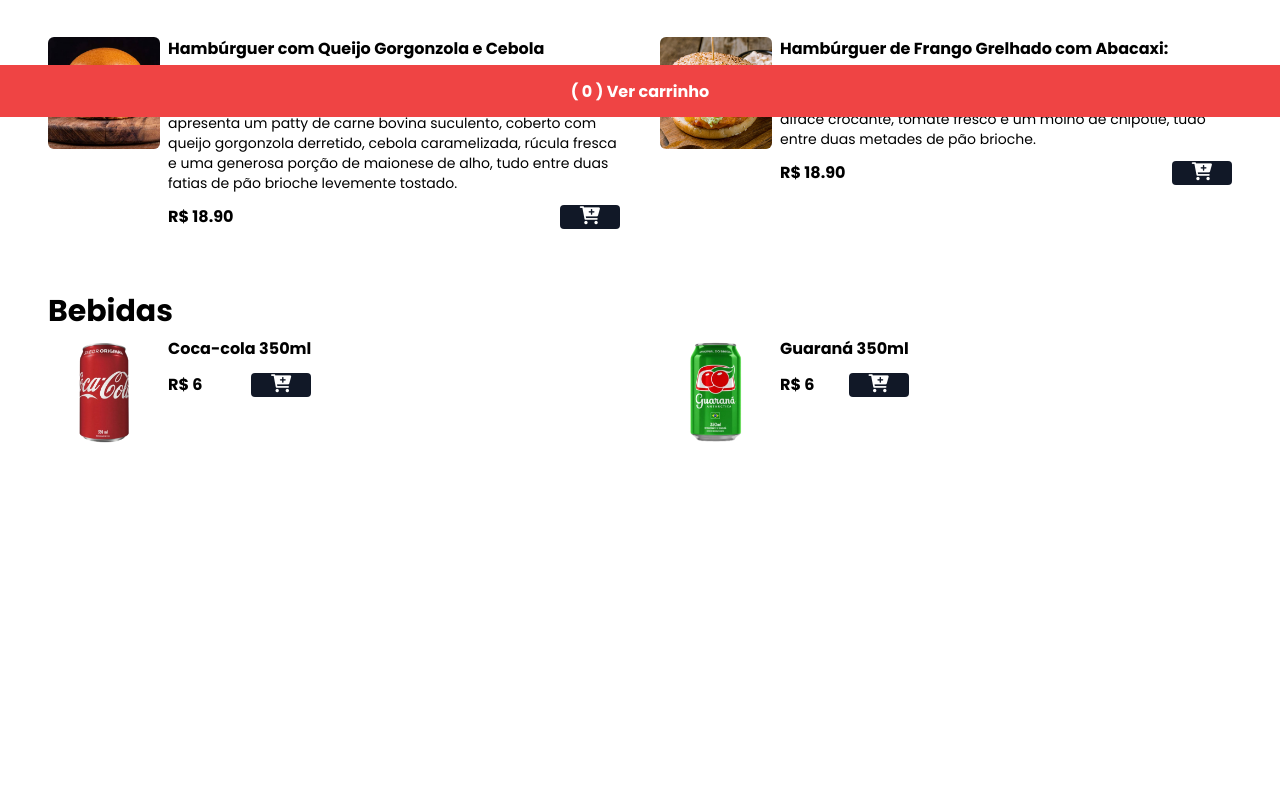
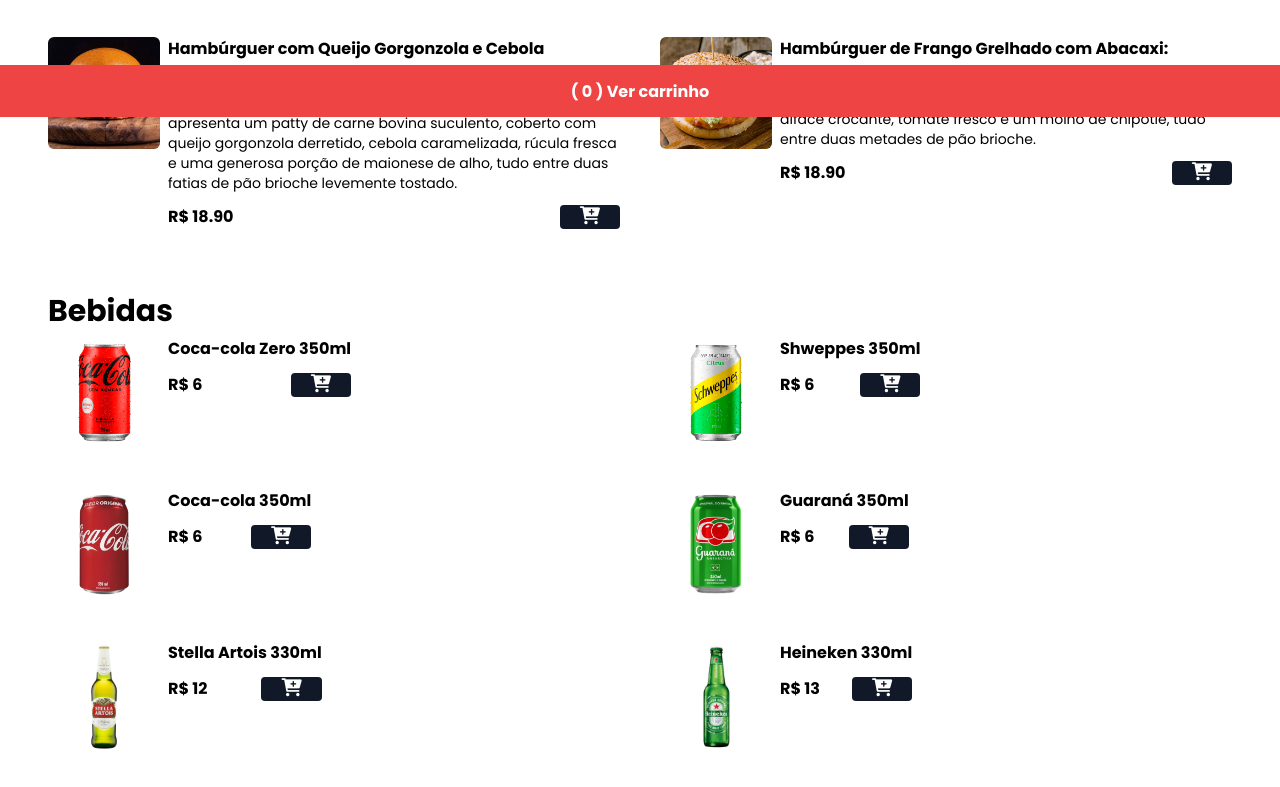
Before and after one commit to ecilialarissa/restaurant-menu-list-reactjs, a website: page index.html in a window 1280 px wide. Shown: the part 683-1470 px from the top of the page. Before the commit the page ends 1196 px from the top, so only its background shows below. Drawn offline with Linux system fonts and the light colour scheme.

Commit message:
alt bebidas

```diff
--- a/index.html
+++ b/index.html
@@ -167,7 +167,7 @@
 
 <!-- TITULO BEBIDAS-->
 
-<div class="mx-auto max-w-7xl px-2 my-2">
+<div class="mx-auto max-w-7xl px-2 my-2 ">
     <h2 class="font-bold text-3xl">
         Bebidas
     </h2>
@@ -178,6 +178,63 @@
 
 <!-- GRID BEBIDAS -->
 <div class=" grid grid-cols-1  md:grid-cols-2 gap-7 md:gap-10 mx-auto max-w-7xl px-2 mb-16 " id="menu">
+
+    <!-- BEBIDA ITEM 00 -->
+
+    <div class="flex gap-2 w-full ">
+        <img src="./assets/refri-4.png"
+        alt=""
+        class="w-28 h-28 rounded-md hover:scale-110 hover:-rotate-2 duration-300"
+        />
+
+        <div>
+            <p class="font-bold mb-2"> Coca-cola Zero 350ml</p>
+
+        <div class="flex items-center gap-2 justify-between mt-3">
+            <p class="font-bold"> R$ 6</p>
+            <button
+                class="bg-gray-900 px-5 rounded add-to-cart-btn" id="add-to-cart-btn"
+                data-name="Coca cola"
+                data-price="6"
+            >
+                <i class="fa fa-cart-plus text-lg text-white"></i>
+            </button>
+        </div>
+        </div>
+
+
+    </div>
+
+
+    <!-- FIM BEBIDA ITEM 00  -->
+    <!-- BEBIDA ITEM 0 -->
+
+    <div class="flex gap-2 w-full ">
+        <img src="./assets/refri-3.png"
+        alt=""
+        class="w-28 h-28 rounded-md hover:scale-110 hover:-rotate-2 duration-300"
+        />
+
+        <div>
+            <p class="font-bold mb-2"> Shweppes 350ml</p>
+
+        <div class="flex items-center gap-2 justify-between mt-3">
+            <p class="font-bold"> R$ 6</p>
+            <button
+                class="bg-gray-900 px-5 rounded add-to-cart-btn" id="add-to-cart-btn"
+                data-name="Coca cola"
+                data-price="6"
+            >
+                <i class="fa fa-cart-plus text-lg text-white"></i>
+            </button>
+        </div>
+        </div>
+
+
+    </div>
+
+
+    <!-- FIM BEBIDA ITEM 0  -->
 
     <!-- BEBIDA ITEM 1 -->
 
@@ -236,6 +293,62 @@
 
 
     <!-- FIM BEBIDA ITEM 2  -->
+    <!-- BEBIDA ITEM 3 -->
+
+    <div class="flex gap-2 w-full ">
+        <img src="./assets/cerveja1.png"
+        alt=""
+        class="w-28 h-28 rounded-md hover:scale-110 hover:-rotate-2 duration-300"
+        />
+
+        <div>
+            <p class="font-bold mb-2"> Stella Artois 330ml</p>
+
+        <div class="flex items-center gap-2 justify-between mt-3">
+            <p class="font-bold"> R$ 12</p>
+            <button
+            class="bg-gray-900 px-5 rounded add-to-cart-btn"
+            data-name="Stella Artois"
+            data-price="12"
+        >
+                <i class="fa fa-cart-plus text-lg text-white"></i>
+            </button>
+        </div>
+        </div>
+
+
+    </div>
+
+
+    <!-- FIM BEBIDA ITEM 3  -->
+    <!-- BEBIDA ITEM 4 -->
+
+    <div class="flex gap-2 w-full ">
+        <img src="./assets/cerveja2.png"
+        alt=""
+        class="w-28 h-28 rounded-md hover:scale-110 hover:-rotate-2 duration-300"
+        />
+
+        <div>
+            <p class="font-bold mb-2"> Heineken 330ml</p>
+
+        <div class="flex items-center gap-2 justify-between mt-3">
+            <p class="font-bold"> R$ 13</p>
+            <button
+            class="bg-gray-900 px-5 rounded add-to-cart-btn"
+            data-name="heineken"
+            data-price="13"
+        >
+                <i class="fa fa-cart-plus text-lg text-white"></i>
+            </button>
+        </div>
+        </div>
+
+
+    </div>
+
+
+    <!-- FIM BEBIDA ITEM 3  -->
 
 
 </div>
```
Also changed, not shown: assets/cerveja1.png (added), assets/cerveja2.png (added), assets/refri-3.png (added), assets/refri-4.png (added).
